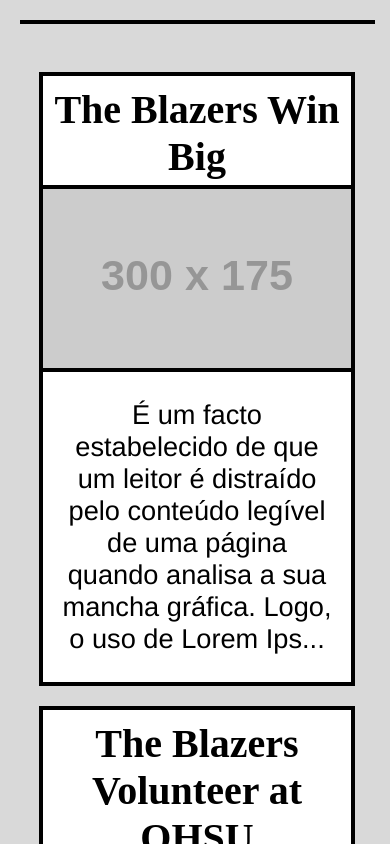
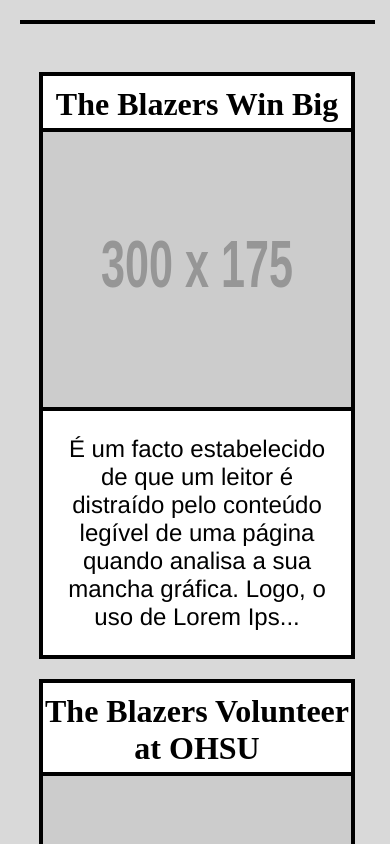
Before and after one commit to marcusjensen15/news-feed-main-component, a React (Create React App) app: page / in a window 390 px wide. Shown: the top 844 px of the page. Built offline with nearby package versions, Linux system fonts and the light colour scheme.

Commit message:
add basic styling for mobile format. iPad view needs work

```diff
--- a/src/App.css
+++ b/src/App.css
@@ -89,8 +89,6 @@
   margin-bottom: 5px;
   font-size: 2.5rem;
   margin-top: 5px;
-
-
 }
 
 .newsFeedSidebarContent{
@@ -137,7 +135,7 @@
 
 /* media query */
 
-@media screen and (max-width: 700px) {
+@media screen and (max-width: 751px) {
   .test1 {display:none;}
   .newsFeedSidebarContainer{
     width: 90%;
@@ -154,5 +152,17 @@
     padding-right: 5%;
     color: black;
   }
+  .newsFeedSidebarImage{
+    height: 275px;
+  }
+
+  .newsFeedSideBarHeader{
+    font-size: 2rem;
+  }
+  .newsFeedSidebarContent{
+    font-size: 1.5rem;
+    font-family: “Helvetica Neue”,Helvetica,Arial,sans-serif;
+    color: black;
+  }
 
 }
```
